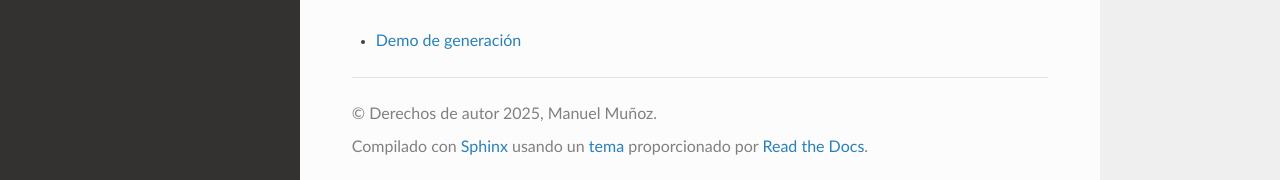
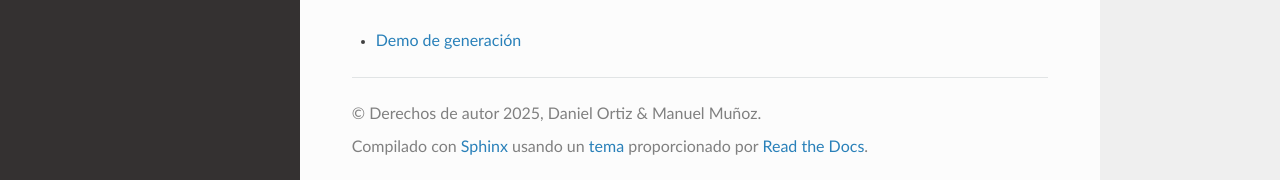
Before and after one commit to ManuelMunozBer/Generative-Diffusion, a Sphinx documentation site: the page built from docs/source/index.rst, in a window 1280 px wide and 900 px high, scrolled down 1768 px. Shown: the part 717-897 px from the top of the window. Built offline with Sphinx 7.4.7 and the Read the Docs theme 3.1.0, drawn with Linux system fonts in a browser that asks for light colours; pages that are not in the unit, such as notebooks, are missing from menus; the version number could not be read and is left out.

```diff
--- a/docs/source/conf.py
+++ b/docs/source/conf.py
@@ -7,8 +7,8 @@
 # https://www.sphinx-doc.org/en/master/usage/configuration.html#project-information
 
 project = "generative_diffusion"
-copyright = "2025, Manuel Muñoz"
-author = "Manuel Muñoz"
+copyright = "2025, Daniel Ortiz & Manuel Muñoz"
+author = "Daniel Ortiz, Manuel Muñoz"
 release = "1.0"
 
 # -- General configuration ---------------------------------------------------
@@ -30,6 +30,11 @@ language = "es"
 
 import shutil
 import os
+import sys
+
+# Añadir la raíz del proyecto al path
+sys.path.insert(0, os.path.abspath(os.path.join(__file__, "../../..")))
+
 
 # Copiar notebooks cada vez que compiles
 NOTEBOOKS_SRC = os.path.abspath(os.path.join(__file__, "../../../demo_notebooks"))
```
Also changed, not shown: 12 other files.
